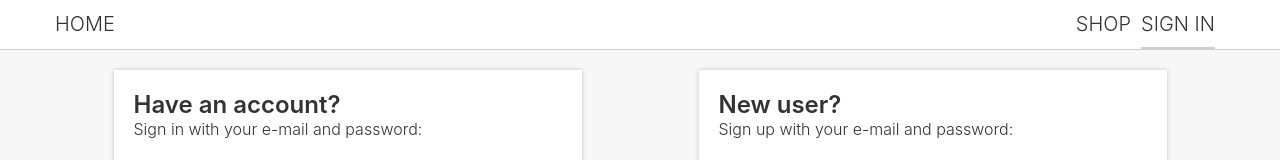
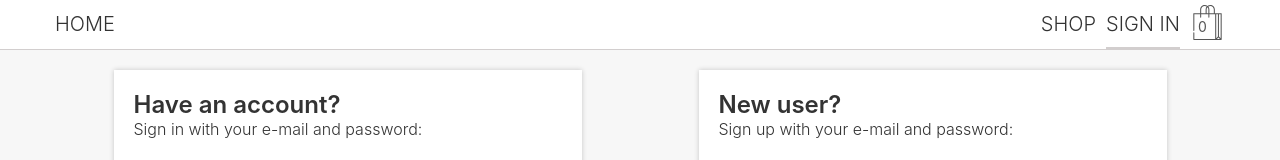
Before and after one commit to Alexey6486/shop_app, a React (Create React App) app: page /auth in a window 1280 px wide. Shown: the top 160 px of the page. Built offline with nearby package versions, Linux system fonts and the light colour scheme; no server answers.

Commit message:
cart_icon/cart_dropdown/cart_reducer

```diff
--- a/src/App.tsx
+++ b/src/App.tsx
@@ -37,7 +37,7 @@ export const App = () => {
                     })
                 }
             }
-            //dispatch(setUserAC({currentUser: userAuth}));
+            dispatch(setCurrentUserDataAC({currentUser: null}));
             dispatch(setUserIsLoggedInAC({isLoggedIn: false}));
         });
 
--- /dev/null
+++ b/src/components/cart-dropdown/cart-dropdown.component.tsx
@@ -0,0 +1,22 @@
+import React from "react";
+import './cart-dropdown.styles.scss';
+import {CustomButton} from '../custom-button/custom-button.component'
+import {useSelector} from "react-redux";
+import {AppRootStateType} from "../../redux/root-reducers";
+import {CartStateType} from "../../redux/cart/cart.reducer";
+
+export const CartDropdown = () => {
+
+    const cartState = useSelector<AppRootStateType, CartStateType>(state => state.cartReducer);
+    const {showCartPopUp} = cartState;
+
+    const toggleClass = showCartPopUp ? 'cart-dropdown open' : 'cart-dropdown';
+    return (
+        <div className={toggleClass}>
+            <div className={'cart-items'}>
+
+            </div>
+            <CustomButton>Open Cart</CustomButton>
+        </div>
+    )
+}
--- /dev/null
+++ b/src/components/cart-dropdown/cart-dropdown.styles.scss
@@ -0,0 +1,31 @@
+.cart-dropdown{
+    padding: 15px;
+    width: 300px;
+    align-items: center;
+    justify-content: center;
+    flex-direction: column;
+    position: absolute;
+    top: 55px;
+    right: 15px;
+    z-index: 2;
+    background-color: #ffffff;
+    box-shadow: 0 0 10px rgba(0,0,0,0.5);
+    display: none;
+
+    &.open{
+        display: flex;
+    }
+
+    .cart-items{
+        height: 250px;
+        width: 100%;
+        overflow-y: scroll;
+        display: flex;
+        flex-direction: column;
+        margin-bottom: 15px;
+    }
+
+    button{
+        margin-top: auto;
+    }
+}
--- /dev/null
+++ b/src/components/cart-icon/cart-icon.component.tsx
@@ -0,0 +1,21 @@
+import React from "react";
+import './cart-icon.styles.scss';
+import {ReactComponent as ShoppingIcon} from '../../assets/icons/bag.svg';
+import {useDispatch} from "react-redux";
+import {toggleCartPopUp} from "../../redux/cart/cart.reducer";
+
+export const CartIcon = () => {
+
+    const dispatch = useDispatch();
+
+    const showHideCartPopUp = () => {
+        dispatch(toggleCartPopUp({}))
+    }
+
+    return (
+        <div className={'cart-icon'} onClick={showHideCartPopUp}>
+            <ShoppingIcon className={'shopping-icon'}/>
+            <span className={'item-count'}>0</span>
+        </div>
+    )
+}
--- /dev/null
+++ b/src/components/cart-icon/cart-icon.styles.scss
@@ -0,0 +1,22 @@
+.cart-icon {
+    position: relative;
+    cursor: pointer;
+
+    .shopping-icon {
+        width: 35px;
+        fill: #555555;
+        transition: fill linear 150ms;
+
+        &:hover{
+            fill: #b78cff;
+        }
+    }
+
+    .item-count {
+        color: #555555;
+        position: absolute;
+        top: 13px;
+        left: 8px;
+        font-size: 14px;
+    }
+}
--- a/src/components/header/header.component.tsx
+++ b/src/components/header/header.component.tsx
@@ -5,6 +5,8 @@ import {auth} from '../../firebase/firebase.utils';
 import {useSelector} from "react-redux";
 import { AppRootStateType } from "../../redux/root-reducers";
 import { UserStateType } from "../../redux/user/user.reducer";
+import { CartIcon } from "../cart-icon/cart-icon.component";
+import {CartDropdown} from "../cart-dropdown/cart-dropdown.component";
 
 type PropsType = RouteComponentProps & {
 
@@ -35,8 +37,10 @@ const Header = (props: PropsType) => {
                             ? <div className={'link'} onClick={() => auth.signOut()}>Sign Out</div>
                             : <Link className={`${currentUrl === '/auth' ? 'link active' : 'link'}`} to={'/auth'}>Sign In</Link>
                     }
+                    <CartIcon />
 
                 </div>
+                <CartDropdown/>
             </div>
         </div>
     )
--- a/src/components/header/header.styles.scss
+++ b/src/components/header/header.styles.scss
@@ -10,6 +10,7 @@
         align-items: center;
         justify-content: space-between;
         height: 100%;
+        position: relative;
     }
 
     .link{
--- /dev/null
+++ b/src/redux/cart/cart.reducer.ts
@@ -0,0 +1,22 @@
+import {createSlice, PayloadAction} from "@reduxjs/toolkit";
+
+export type CartStateType = {
+    showCartPopUp: boolean
+};
+
+const INITIAL_STATE: CartStateType = {
+    showCartPopUp: false
+};
+
+const slice = createSlice({
+    name: 'cartReducer',
+    initialState: INITIAL_STATE,
+    reducers: {
+        toggleCartPopUp(state, action: PayloadAction<{}>) {
+            state.showCartPopUp = !state.showCartPopUp;
+        }
+    }
+});
+
+export const cartReducer = slice.reducer;
+export const {toggleCartPopUp} = slice.actions;
--- a/src/redux/root-reducers.ts
+++ b/src/redux/root-reducers.ts
@@ -1,8 +1,10 @@
 import {combineReducers } from "redux";
 import {userReducer} from "./user/user.reducer";
+import {cartReducer} from "./cart/cart.reducer";
 
 export const rootReducers = combineReducers({
     userReducer,
+    cartReducer,
 });
 
 export type AppRootStateType = ReturnType<typeof rootReducers>;
--- a/src/redux/user/user.reducer.ts
+++ b/src/redux/user/user.reducer.ts
@@ -10,8 +10,10 @@ type CurrentUserType = {
     id: string
 }
 
+type UserDataType = CurrentUserType | null;
+
 export type UserStateType = {
-    currentUser: CurrentUserType | null
+    currentUser: UserDataType
     isLoggedIn: boolean
 };
 
@@ -27,7 +29,7 @@ const slice = createSlice({
         setUserIsLoggedInAC(state, action: PayloadAction<{ isLoggedIn: boolean }>) {
             state.isLoggedIn = action.payload.isLoggedIn;
         },
-        setCurrentUserDataAC(state, action: PayloadAction<{ currentUser: CurrentUserType }>) {
+        setCurrentUserDataAC(state, action: PayloadAction<{ currentUser: UserDataType }>) {
             state.currentUser = action.payload.currentUser;
         }
     }
```
Also changed, not shown: src/assets/icons/bag.svg (added).
